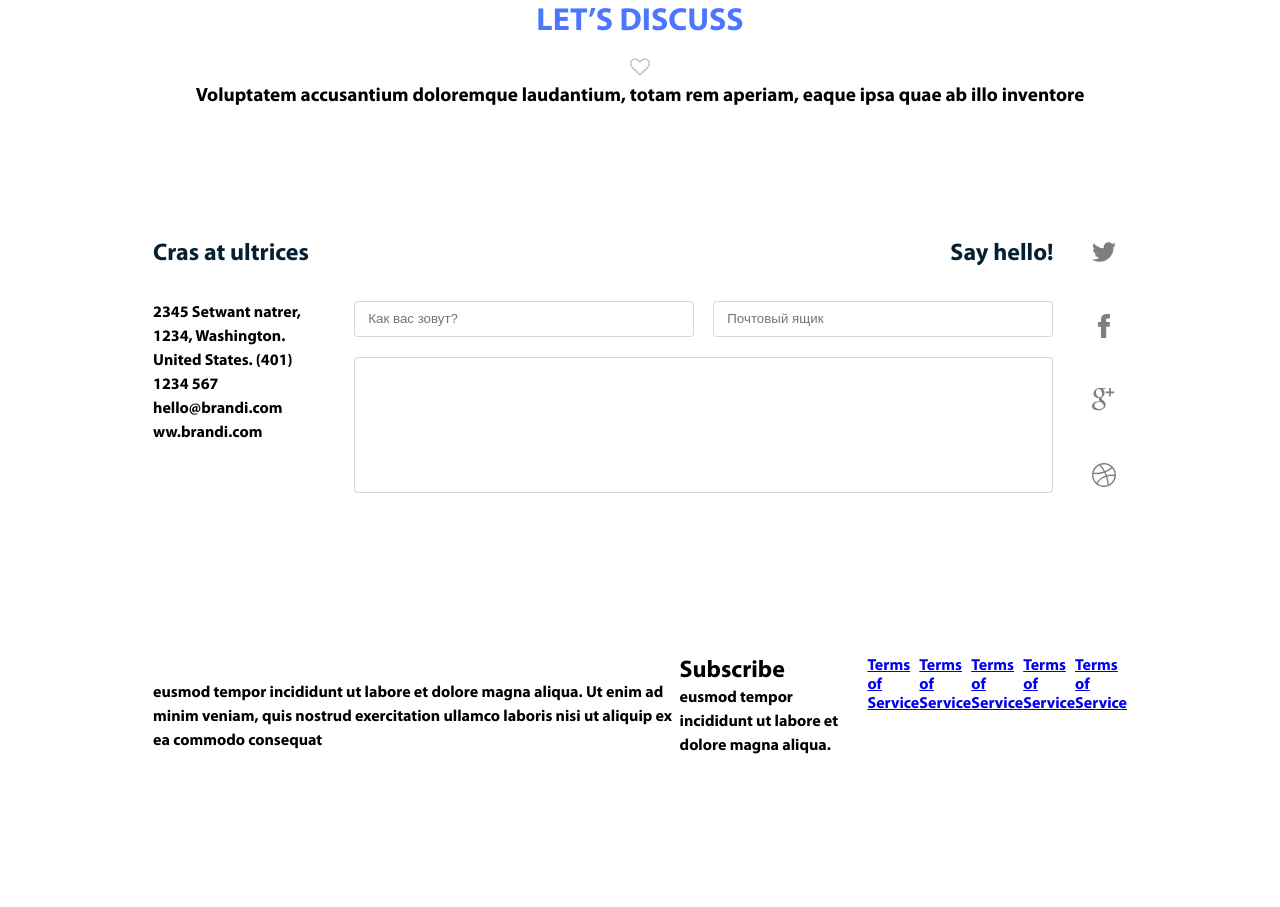
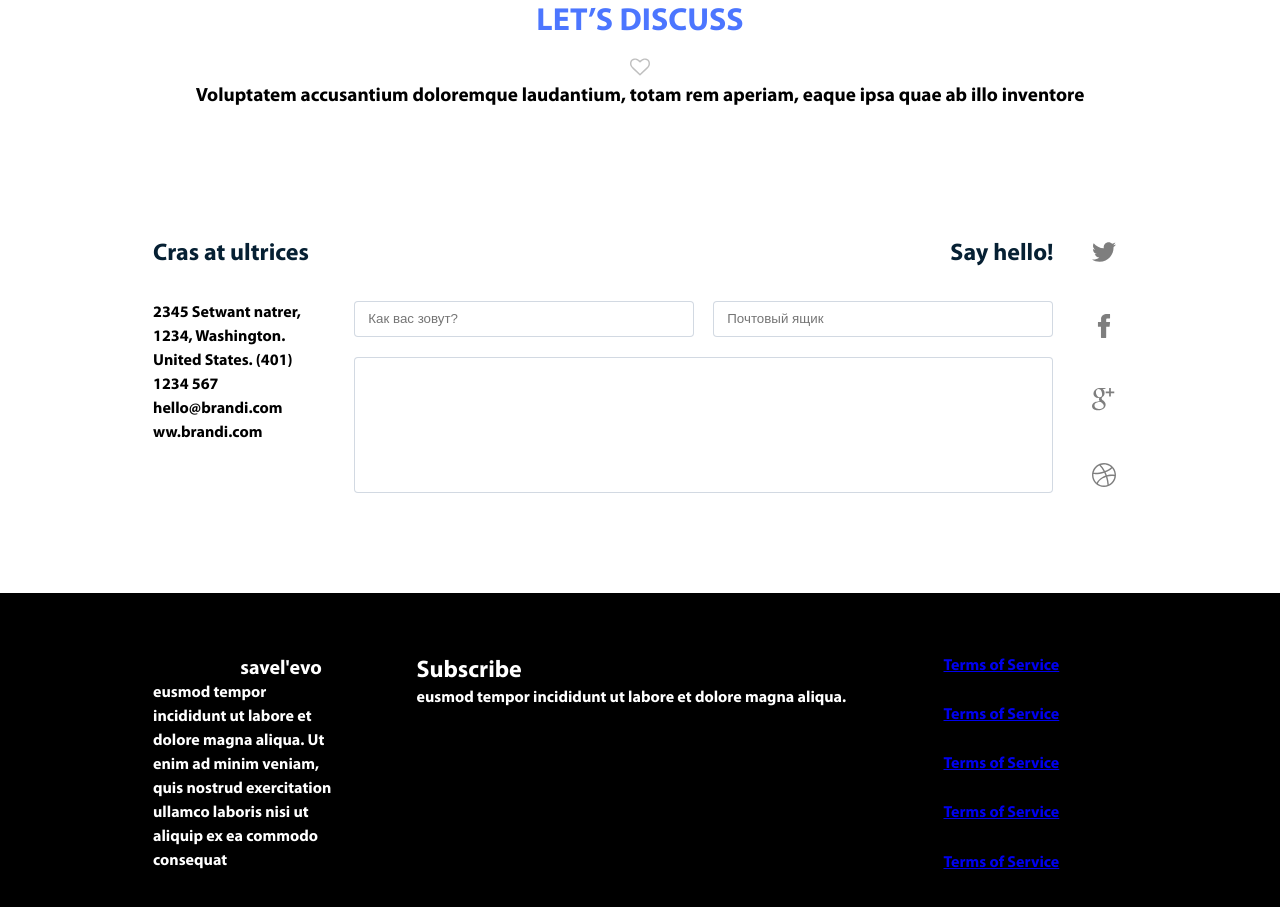
Before and after one commit to vitasgit/savelevo, a plain HTML site: page index.html in a window 1280 px wide. Shown: the part 4616-5523 px from the top of the page. Before the commit the page ends 5390 px from the top, so only its background shows below. Drawn offline with Linux system fonts and the light colour scheme.

Commit message:
update footer section
add grid and bgc

```diff
--- a/src/assets/sass/blocks/_footer.scss
+++ b/src/assets/sass/blocks/_footer.scss
@@ -1,4 +1,5 @@
 .footer {
+	color: white;
 	display: flex;
 	justify-content: space-around;
 
@@ -6,9 +7,8 @@
 		color: black;
 		padding: 1em 0;
 	}
-}
 
-.footer-social {
+	&-social {
 		&__item {
 			margin-right: .5em;
 		}
@@ -18,3 +18,29 @@
 			font-size: .85em;
 		}
 	}
+
+	&-explore {
+		display: flex;
+		flex-direction: column;
+		justify-content: space-between;
+	}
+}
+
+ .footer.grid {
+	width: 100%;
+	display: grid;
+	grid-auto-flow: dense;
+	grid-template-columns: repeat(12, 1fr);
+    grid-template-rows: none;
+    grid-gap: 5rem;
+}
+
+.grid .footer-subscribe.b {
+	grid-column: span 6;
+}
+
+.grid .footer-licence.a,
+.grid .footer-explore.c,
+{
+	grid-column: span 3;
+}
--- a/src/assets/sass/blocks/_section.scss
+++ b/src/assets/sass/blocks/_section.scss
@@ -16,7 +16,8 @@
 	}
 
 	&-footer {
-		margin: 4rem 0 1rem 0;
+		padding: 4rem 0;
+		background-color: black;
 	}
 
 	&--padding-vertical {
```
Also changed, not shown: assets/css/style.css, assets/css/style.min.css. Lines whose indentation alone changed are shown as unchanged.
